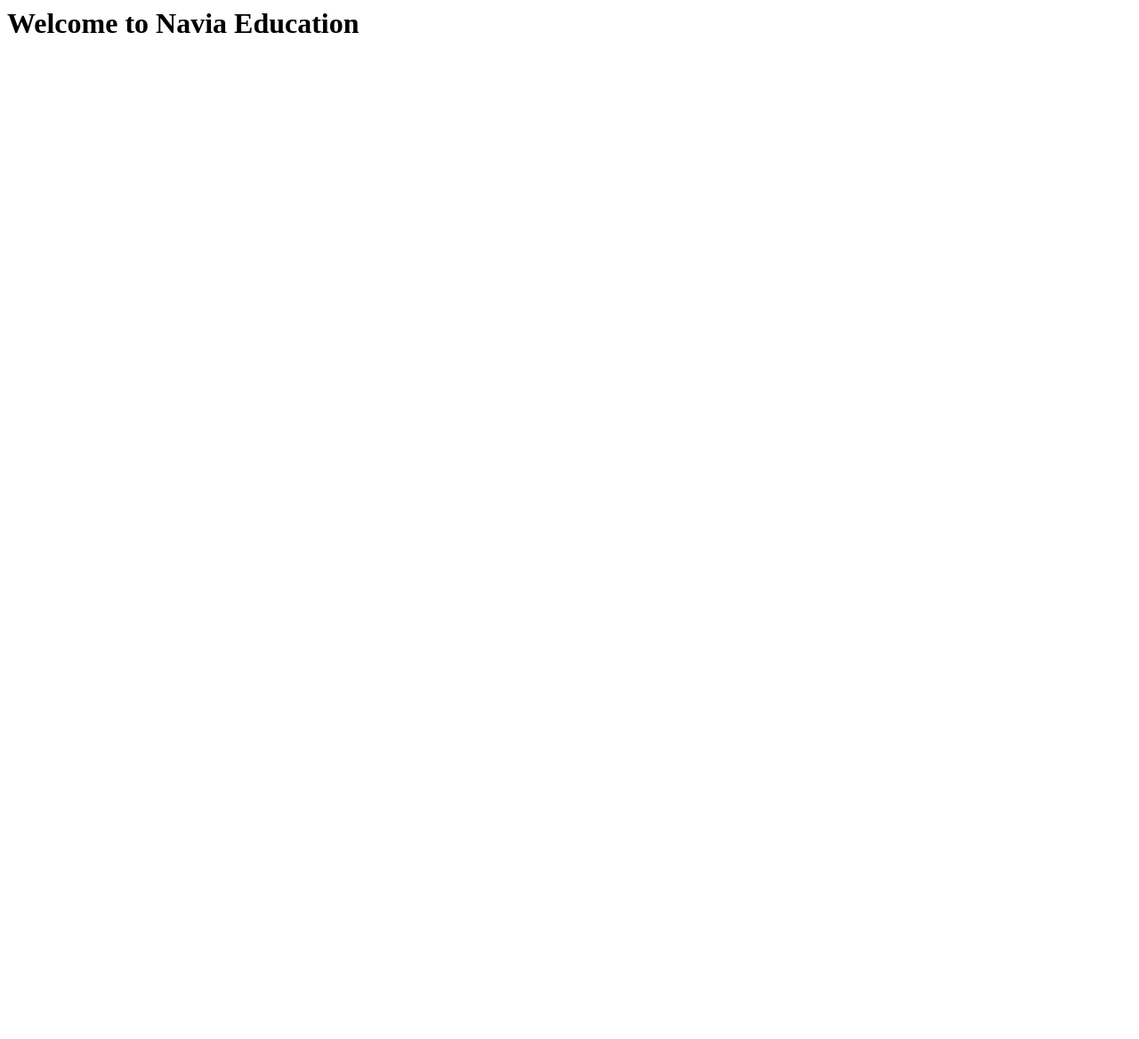
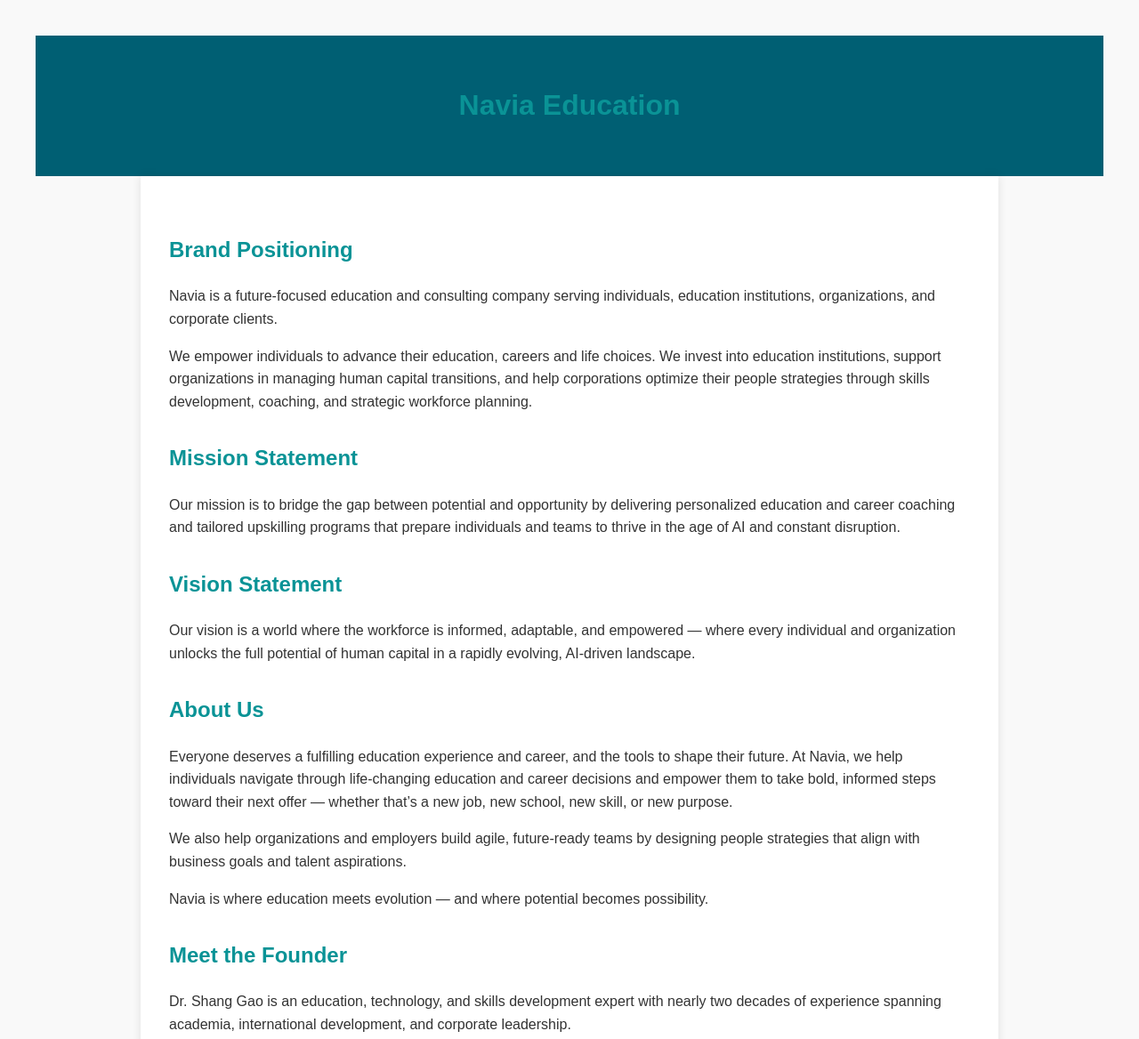
Before and after one commit to sgao1175/navia.today, a plain HTML site: page index.html in a window 1280 px wide. Shown: the top 1168 px of the page at 89% size. Before the commit the page ends 800 px from the top, so only its background shows below. Drawn offline with Linux system fonts and the light colour scheme.

Commit message:
Add files via upload

```diff
--- a/index.html
+++ b/index.html
@@ -1 +1,72 @@
-<html><head><title>Navia Education</title></head><body><h1>Welcome to Navia Education</h1></body></html>
+
+<!DOCTYPE html>
+<html lang="en">
+<head>
+    <meta charset="UTF-8" />
+    <meta name="viewport" content="width=device-width, initial-scale=1.0"/>
+    <title>Navia Education</title>
+    <style>
+        body {
+            font-family: sans-serif;
+            margin: 40px;
+            background: #f9f9f9;
+            color: #333;
+            line-height: 1.6;
+        }
+        header {
+            background-color: #005f73;
+            color: white;
+            padding: 2rem;
+            text-align: center;
+        }
+        h1, h2 {
+            color: #0a9396;
+        }
+        section {
+            margin-top: 2rem;
+        }
+        .container {
+            max-width: 900px;
+            margin: auto;
+            background: white;
+            padding: 2rem;
+            box-shadow: 0 0 10px rgba(0,0,0,0.1);
+        }
+    </style>
+</head>
+<body>
+    <header>
+        <h1>Navia Education</h1>
+    </header>
+    <div class="container">
+        <section>
+            <h2>Brand Positioning</h2>
+            <p>Navia is a future-focused education and consulting company serving individuals, education institutions, organizations, and corporate clients.</p>
+            <p>We empower individuals to advance their education, careers and life choices. We invest into education institutions, support organizations in managing human capital transitions, and help corporations optimize their people strategies through skills development, coaching, and strategic workforce planning.</p>
+        </section>
+        <section>
+            <h2>Mission Statement</h2>
+            <p>Our mission is to bridge the gap between potential and opportunity by delivering personalized education and career coaching and tailored upskilling programs that prepare individuals and teams to thrive in the age of AI and constant disruption.</p>
+        </section>
+        <section>
+            <h2>Vision Statement</h2>
+            <p>Our vision is a world where the workforce is informed, adaptable, and empowered — where every individual and organization unlocks the full potential of human capital in a rapidly evolving, AI-driven landscape.</p>
+        </section>
+        <section>
+            <h2>About Us</h2>
+            <p>Everyone deserves a fulfilling education experience and career, and the tools to shape their future. At Navia, we help individuals navigate through life-changing education and career decisions and empower them to take bold, informed steps toward their next offer — whether that’s a new job, new school, new skill, or new purpose.</p>
+            <p>We also help organizations and employers build agile, future-ready teams by designing people strategies that align with business goals and talent aspirations.</p>
+            <p>Navia is where education meets evolution — and where potential becomes possibility.</p>
+        </section>
+        <section>
+            <h2>Meet the Founder</h2>
+            <p>Dr. Shang Gao is an education, technology, and skills development expert with nearly two decades of experience spanning academia, international development, and corporate leadership.</p>
+            <p>Born and raised in a small city in China, Shang grew up with a deep appreciation for education as a path to opportunity. Her early experiences shaped her passion for unlocking human potential — especially in environments where resources and access could be a limitation. A lifelong learner and driven purposefully by equity, Shang believes that with the right support, anyone can design and pursue a meaningful, fulfilling career.</p>
+            <p>Shang holds a PhD in Economics of Education and a Master’s in International Public Policy. Her career has taken her from the halls of Columbia University, where she interned at the United Nations Headquarters in New York, to impactful roles at the World Bank Group and Asian Development Bank, where she served as an Education Economist driving national policy reforms and workforce strategies across Asia and Sub-Sahara Africa.</p>
+            <p>Most recently, Shang served as a Senior Executive at Amazon Web Services (AWS), where she led digital transformation strategies for governments, universities, and public sector organizations across the Asia Pacific and European region.</p>
+            <p>Through Navia Education, Shang brings her unique blend of experience in public policy, international development, corporate leadership, and technology to empower both individuals and organizations. Her mission is to help others navigate the complexities of modern careers — with clarity, courage, and confidence.</p>
+            <p>She now lives in Singapore with her husband and two young children — her daily inspiration and reason to build a more inclusive, future-ready world.</p>
+        </section>
+    </div>
+</body>
+</html>
```
